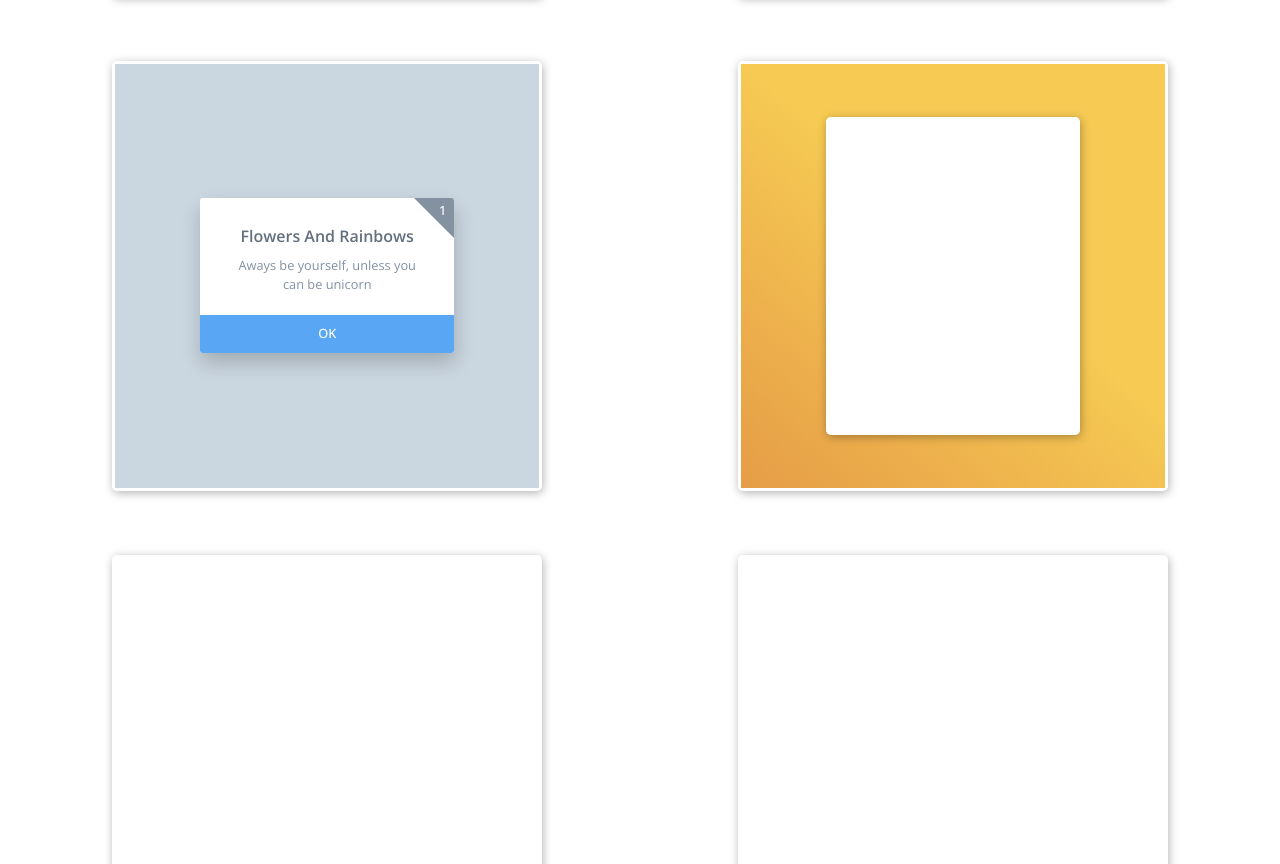
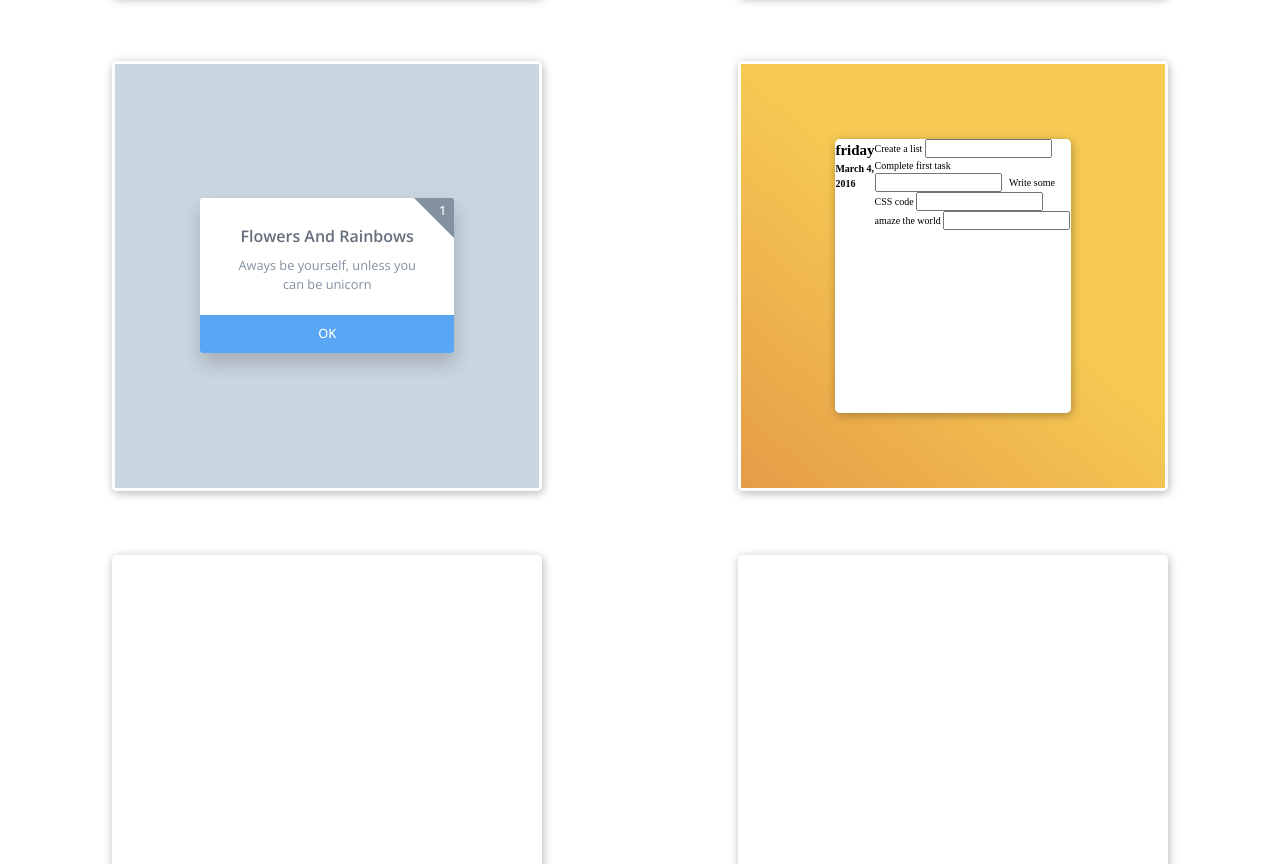
Before and after one commit to mkreive/daily-css-challenge, a website: page index.html in a window 1280 px wide. Shown: the part 1979-2843 px from the top of the page. Drawn offline with nearby package versions, Linux system fonts and the light colour scheme; no server answers; a web font is replaced by a local one.

Commit message:
chal10 markup done

```diff
--- a/index.html
+++ b/index.html
@@ -324,7 +324,34 @@
 
             <article class="wrapper">
                 <div class="challenge-10">
-                    <div class="card card_vertical"></div>
+                    <div class="card card_vertical">
+                        <header class="card_vertical__header">
+                            <h2 class="header_blue_big">friday</h2>
+                            <h4 class="header_blue_medium">March 4, 2016</h4>
+                        </header>
+                        <div class="card_vertical__body">
+                            <label class="checklist" for="checklist"
+                                >Create a list <input type="checklist" /><span class="checklist__checkbox">
+                                    &nbsp;</span
+                                >
+                            </label>
+                            <label class="checklist" for="checklist"
+                                >Complete first task <input type="checklist" /><span class="checklist__checkbox">
+                                    &nbsp;</span
+                                >
+                            </label>
+                            <label class="checklist" for="checklist"
+                                >Write some CSS code <input type="checklist" /><span class="checklist__checkbox">
+                                    &nbsp;</span
+                                >
+                            </label>
+                            <label class="checklist" for="checklist"
+                                >amaze the world <input type="checklist" /><span class="checklist__checkbox">
+                                    &nbsp;</span
+                                >
+                            </label>
+                        </div>
+                    </div>
                 </div>
             </article>
 
--- a/sass/style.scss
+++ b/sass/style.scss
@@ -150,7 +150,7 @@ h6 {
     box-shadow: $box-shadow-centered;
 
     &_vertical {
-        height: 75%;
+        height: 70%;
         width: 60%;
     }
 
@@ -1259,4 +1259,8 @@ h6 {
     background: $color-yellow-lighter;
     background: linear-gradient(220deg, $color-yellow-lighter 45%, $color-yellow-darker 99%);
     display: grid;
+    display: flex;
+    flex-direction: column;
+    justify-content: space-between;
+    padding: 1rem;
 }
```
Also changed, not shown: css/style.css.
